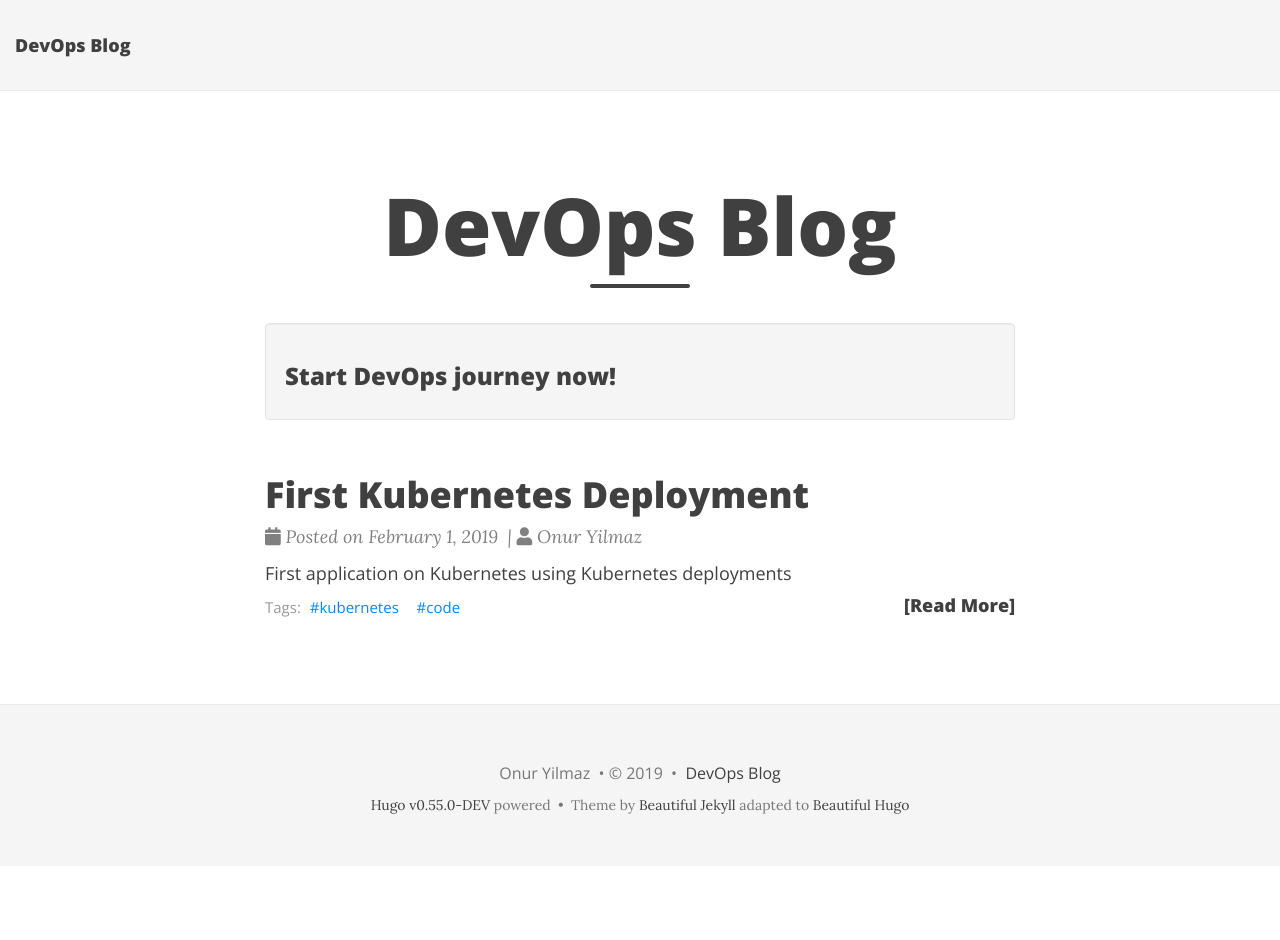
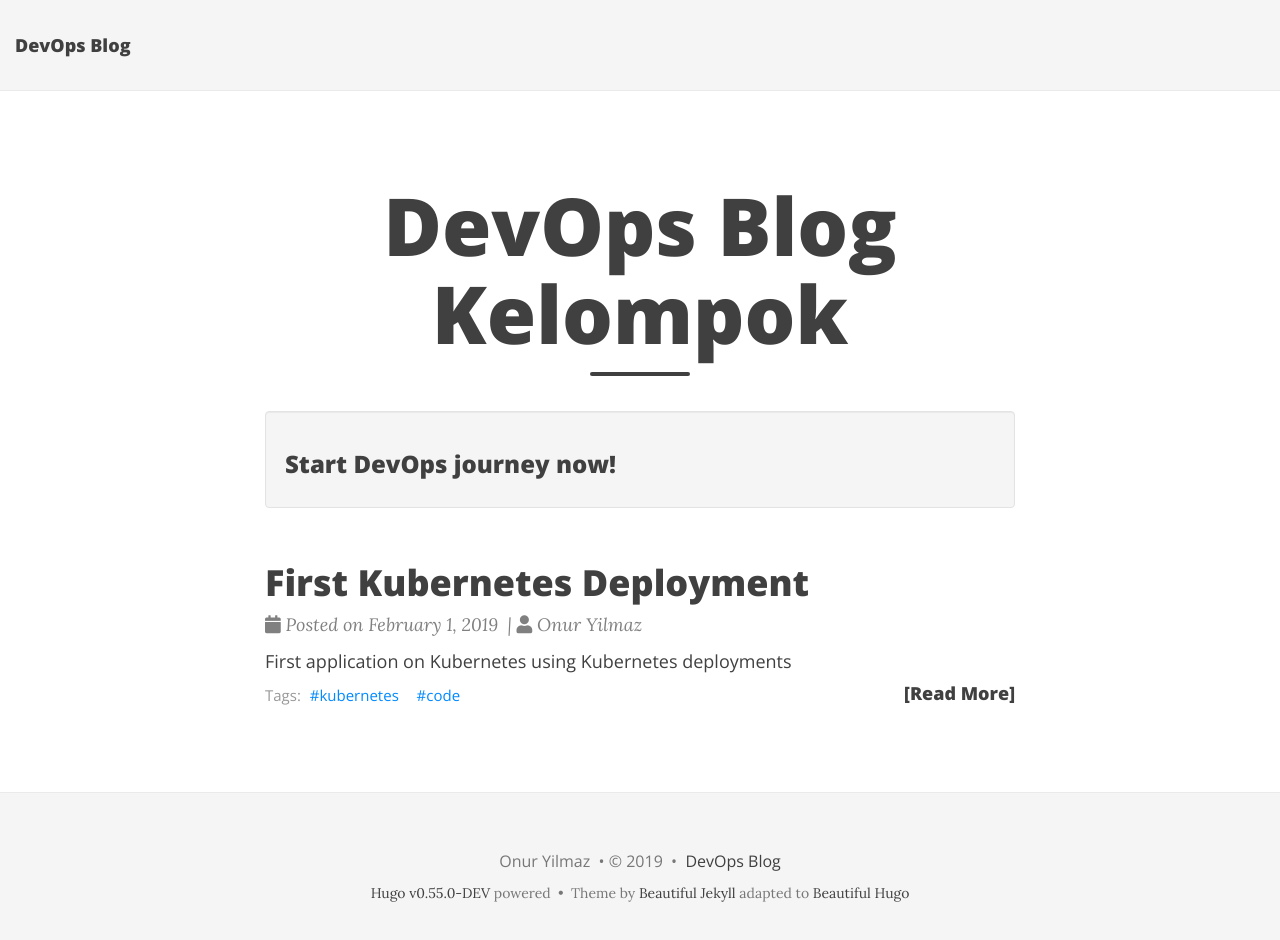
Before and after one commit to gilbertsitumorang30/kelompok-ifb, a plain HTML site: page index.html in a window 1280 px wide. Before the commit the page ends 866 px from the top, so only its background shows below. Drawn offline with nearby package versions, Linux system fonts and the light colour scheme; some packages are replaced by stand-ins of ours; a script that the page names is missing.

Commit message:
update: web title

```diff
--- a/index.html
+++ b/index.html
@@ -157,7 +157,7 @@
           <div class="col-lg-8 col-lg-offset-2 col-md-10 col-md-offset-1">
             <div class="page-heading">
 
-                <h1>DevOps Blog</h1>
+                <h1>DevOps Blog Kelompok</h1>
 
 
                 <hr class="small">
```
